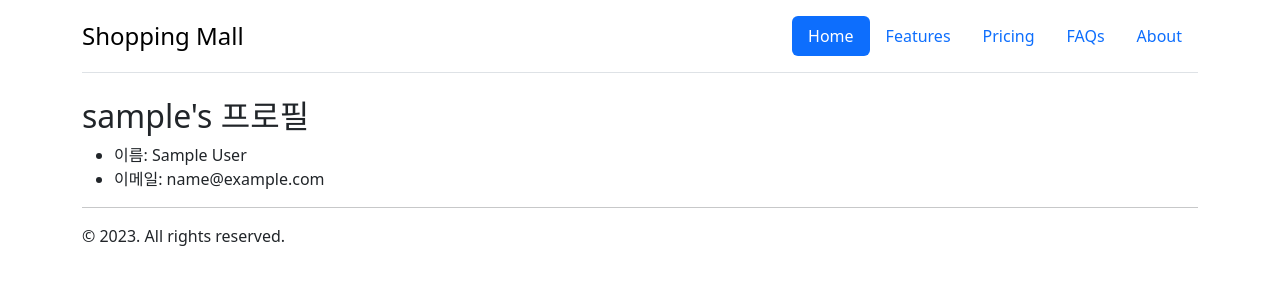
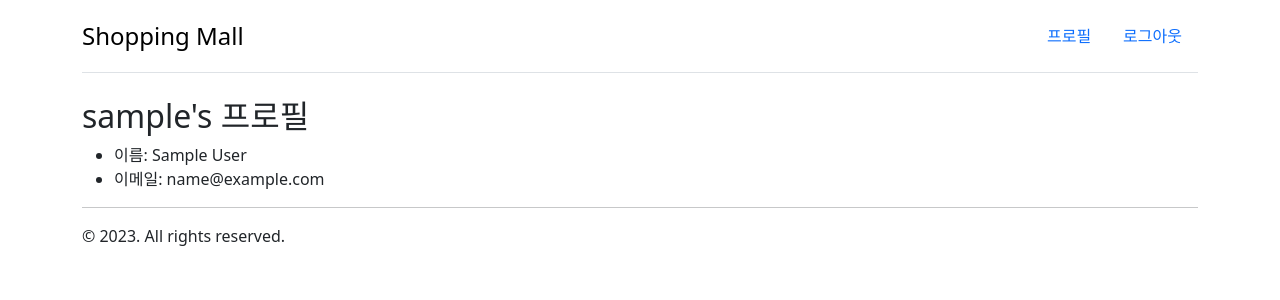
Before and after one commit to yjinjo/payments, a Django app: page /accounts/profile/ in a window 1280 px wide. Shown: the top 300 px of the page. Run offline with Django 4.2, Linux system fonts and the light colour scheme; the visitor is signed in with stand-in values (Sample User, id 1); some libraries are stand-ins or nearby versions.

Commit message:
#3. 상단 네비게이션 바에 링크 추가

```diff
--- a/templates/base.html
+++ b/templates/base.html
@@ -20,21 +20,21 @@
                 </a>
 
                 <ul class="nav nav-pills">
+                    {% if not user.is_authenticated %}
                         <li class="nav-item">
-                        <a href="#" class="nav-link active" aria-current="page">Home</a>
+                            <a href="{% url 'login' %}" class="nav-link">로그인</a>
                         </li>
                         <li class="nav-item">
-                        <a href="#" class="nav-link">Features</a>
+                            <a href="{% url 'signup' %}" class="nav-link">회원가입</a>
+                        </li>
+                    {% else %}
+                        <li class="nav-item">
+                            <a href="{% url 'profile' %}" class="nav-link">프로필</a>
                         </li>
                         <li class="nav-item">
-                        <a href="#" class="nav-link">Pricing</a>
+                            <a href="{% url 'logout' %}" class="nav-link">로그아웃</a>
                         </li>
-                    <li class="nav-item">
-                        <a href="#" class="nav-link">FAQs</a>
-                    </li>
-                    <li class="nav-item">
-                        <a href="#" class="nav-link">About</a>
-                    </li>
+                    {% endif %}
                 </ul>
             </header>
         </div>
```
Lines whose indentation alone changed are shown as unchanged.
